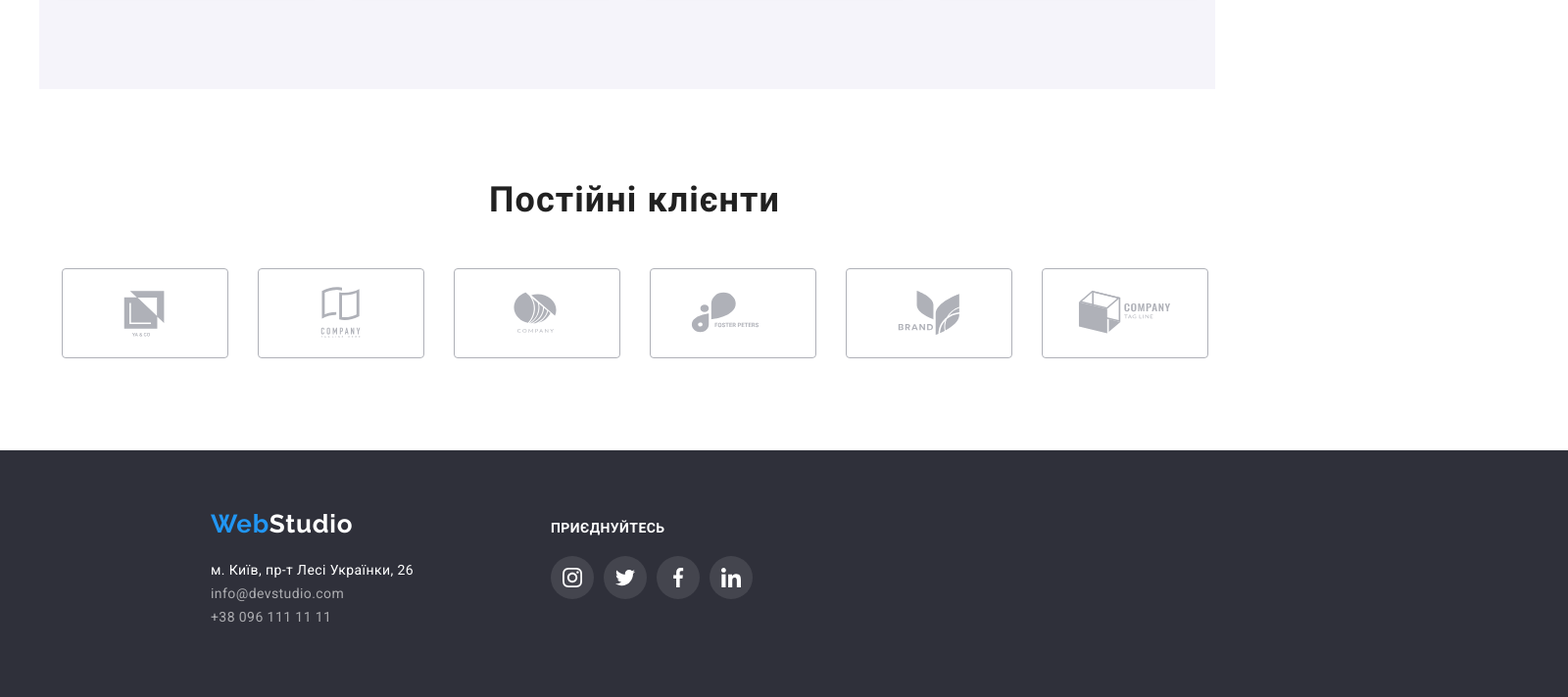
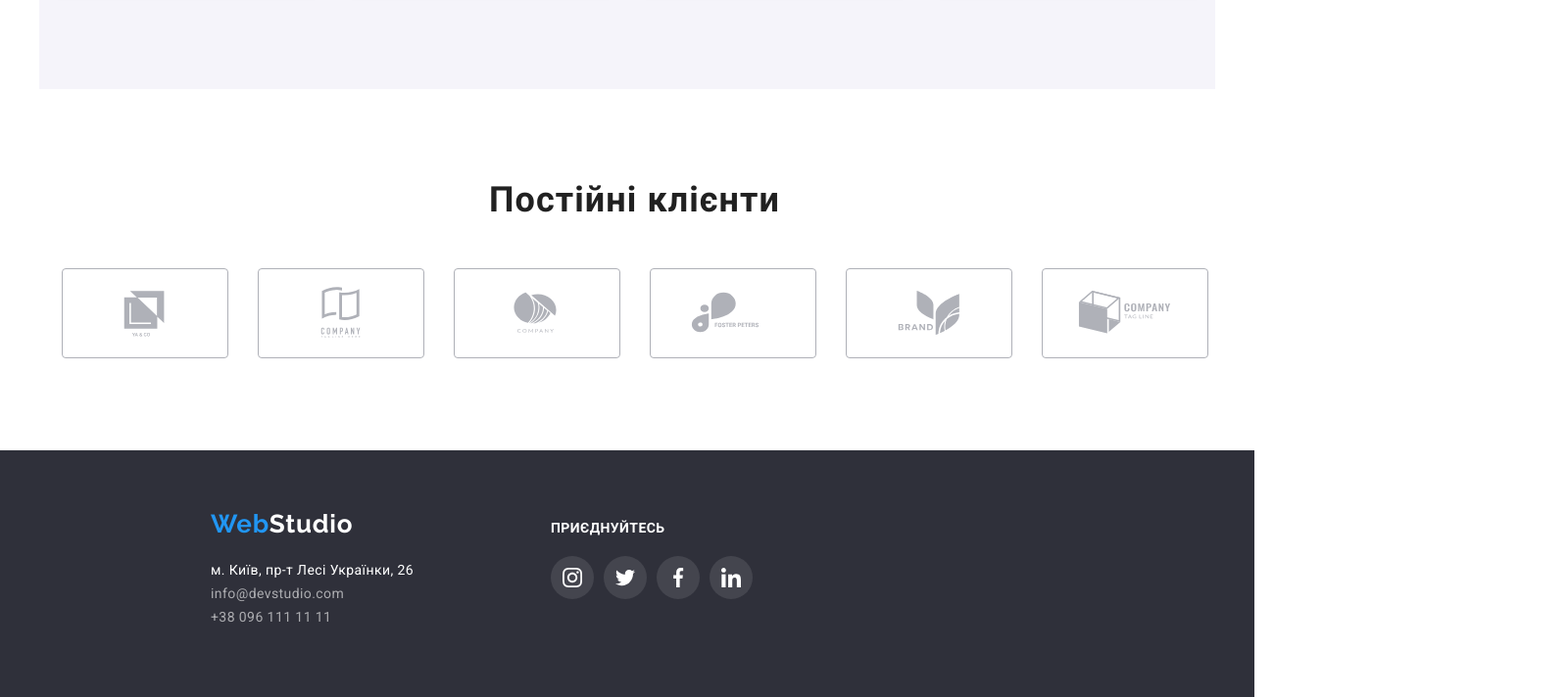
Before and after one commit to Tauaha/goit-markup-hw-08, a plain HTML site: page index.html in a window 1280 px wide. Shown: the part 2215-2927 px from the top of the page at 98% size, 1600 px wide, since content can reach past the window. Drawn offline with nearby package versions, Linux system fonts and the light colour scheme.

Commit message:
hw-04 footer

```diff
--- a/css/style.css
+++ b/css/style.css
@@ -464,8 +464,7 @@ box-shadow: 0px 4px 4px 0px #00000040;
 
     .footer {
         background-color: #2F303A;;
-        width: 1600px;
-        margin: auto;
+
     }
     .container-footer {
         margin-left: 215px;
```
